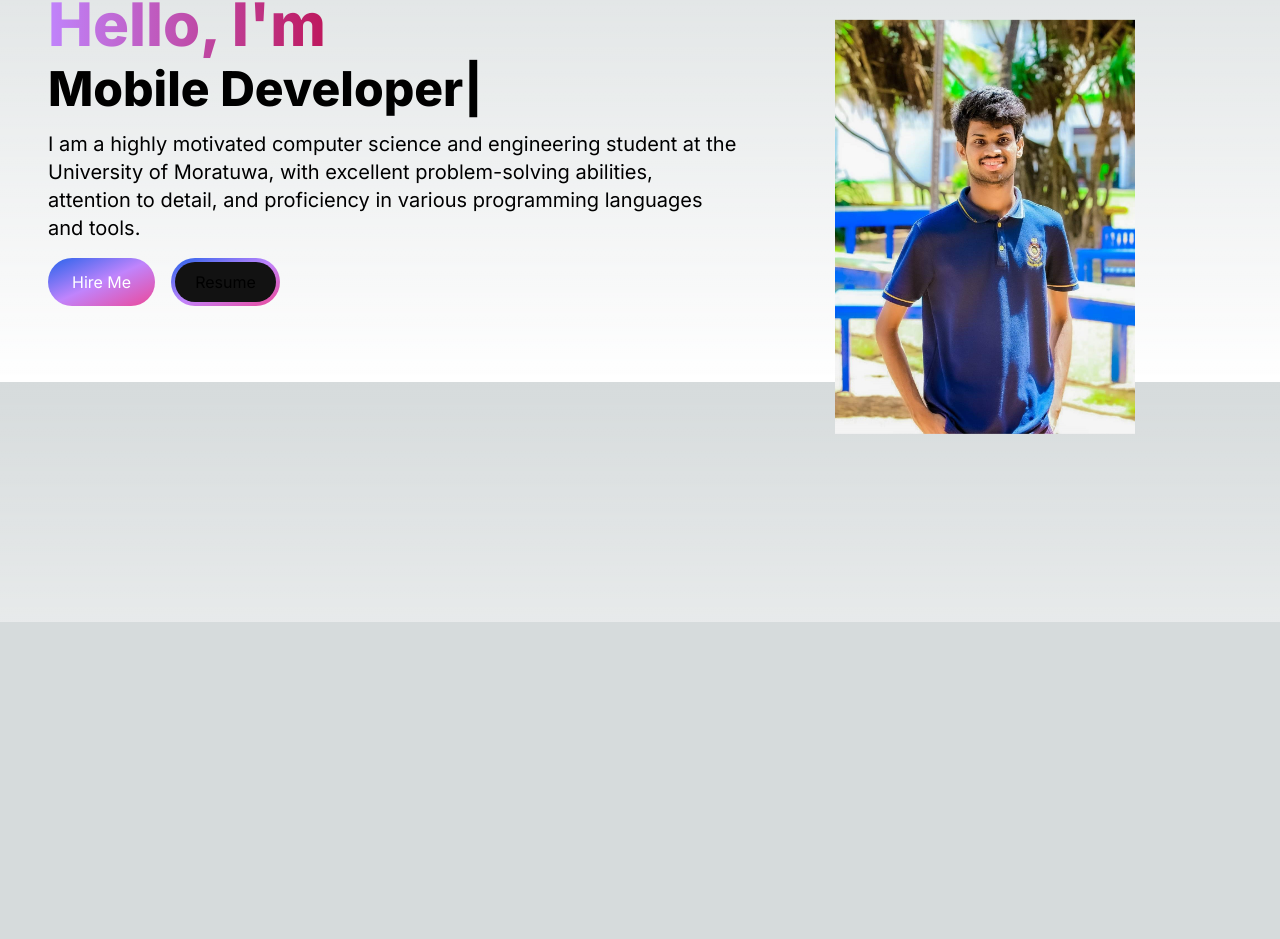
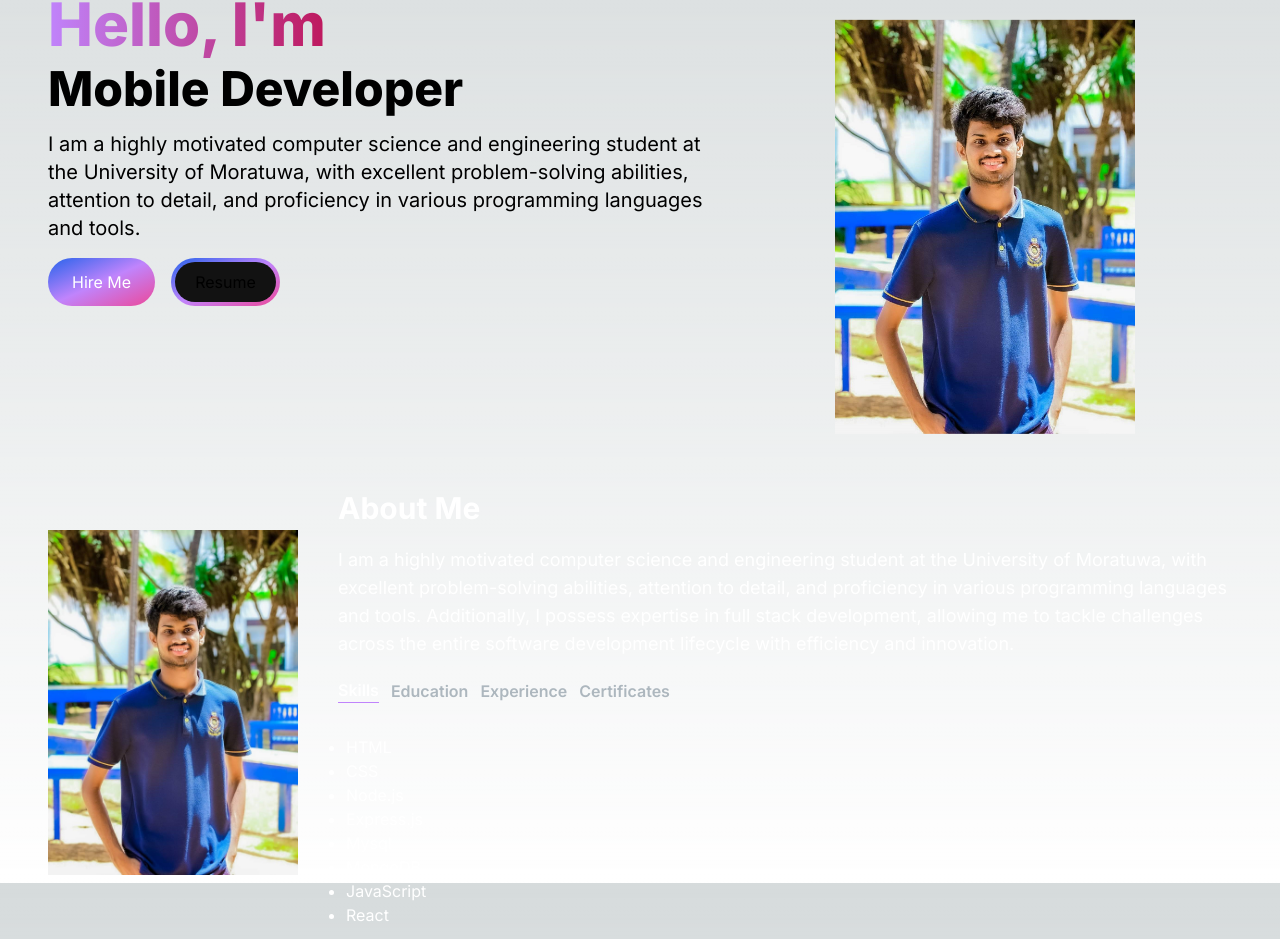
Before and after one commit to SithikaGuruge/Portfolio-My, a Next.js app in the folder my-portfolio/: page / in a window 1280 px wide. Shown: the part 178-1117 px from the top of the page. Before the commit the page ends 800 px from the top, so only its background shows below. Built offline with nearby package versions, Linux system fonts and the light colour scheme.

Commit message:
About-Me Section done

```diff
--- /dev/null
+++ b/my-portfolio/src/app/components/About.jsx
@@ -0,0 +1,128 @@
+"use client";
+import React, { startTransition, useState, useTransition } from "react";
+import Image from "next/image";
+import TabButtton from "./TabButtton";
+
+const Tab_DATA = [
+  {
+    title: "skills",
+    id: "skills",
+    content: (
+      <ul className="list-disc pl-2">
+      <li>HTML</li>
+      <li>CSS</li>
+        <li>Node.js</li>
+        <li>Express.js</li>
+        <li>Mysql</li>
+        <li>MongoDB</li>
+        <li>JavaScript</li>
+        <li>React</li>
+      </ul>
+    ),
+  },
+  {
+    title: "experience",
+    id: "experience",
+    content: (
+      <ul className="list-disc pl-2">
+        <li>Web Committee Lead - MERCon</li>
+        <li>Web Committee Member - Mora UXPlore</li>
+        <li>Director of Web and PR - UoM Leos</li>
+        <li>Marcketing and Web Committee Member - IEEE(RAAS)</li>
+      </ul>
+    ),
+  },
+  {
+    title: "education",
+    id: "education",
+    content: (
+      <ul className="list-disc pl-2">
+        <li>ST. Thomas College</li>
+        <li>Faculty of Engineering, University of Moratuwa</li>
+      </ul>
+    ),
+  },
+  {
+    title: "certificates",
+    id: "certificates",
+    content: (
+      <ul className="list-disc pl-2">
+        <li>Front-end development - Open UoM</li>
+        <li>Mobile app development - Coursera</li>
+        <li>Python Basic - Open UoM</li>
+        <li>Python Intermidiate - Open UoM</li>
+
+
+      </ul>
+    ),
+  }
+];
+
+export default function About() {
+  const [tab, setTab] = useState("skills");
+  const [isPending, startTransition] = useTransition();
+
+  const handleTabChange = (id) => {
+    startTransition(() => {
+      setTab(id);
+    });
+  };
+
+  return (
+    <section className="text-white">
+      <div className="flex flex-col items-center relative top-20 py-3 sm:flex-row sm:items-start sm:space-x-10">
+        <Image
+          src={"/Sithika Guruge.jpeg"}
+          alt="about Image"
+          width={250}
+          height={250}
+          className="sm:order-1 sm:pt-20 pt-20"
+        />
+
+        <div className="flex flex-col items-center sm:items-start sm:order-2">
+          <h1 className="text-3xl sm:text-3xl font-bold py-5 sm:pt-10">
+            About Me
+          </h1>
+          <p className="py-0 text-center sm:text-lg sm:text-left">
+            I am a highly motivated computer science and engineering student at
+            the University of Moratuwa, with excellent problem-solving
+            abilities, attention to detail, and proficiency in various
+            programming languages and tools. Additionally, I possess expertise
+            in full stack development, allowing me to tackle challenges across
+            the entire software development lifecycle with efficiency and
+            innovation.
+          </p>
+          <div className="mt-5 flex flex-row">
+            <TabButtton
+              selectTab={() => handleTabChange("skills")}
+              active={tab === "skills"}
+            >
+              Skills
+            </TabButtton>
+            <TabButtton
+              selectTab={() => handleTabChange("education")}
+              active={tab === "education"}
+            >
+              Education
+            </TabButtton>
+            <TabButtton
+              selectTab={() => handleTabChange("experience")}
+              active={tab === "experience"}
+            >
+              Experience
+            </TabButtton>
+            <TabButtton
+              selectTab={() => handleTabChange("certificates")}
+              active={tab === "certificates"}
+            >
+              Certificates
+            </TabButtton>
+          </div>
+          <div className="mt-8">
+            {Tab_DATA.find((t) => t.id === tab).content}
+          </div>
+        </div>
+      </div>
+    </section>
+  );
+}
--- a/my-portfolio/src/app/components/HeroSection.jsx
+++ b/my-portfolio/src/app/components/HeroSection.jsx
@@ -28,7 +28,7 @@ const HeroSection = () => {
     </span>
 
     </h1>
-    <p className='sm:text-lg lg:text-xl mb-2 text-base'>I am a highly motivated computer science and engineering student at the University of Moratuwa, with
+    <p className='sm:text-lg lg:text-xl mb-2 mr-5 text-base'>I am a highly motivated computer science and engineering student at the University of Moratuwa, with
 excellent problem-solving abilities, attention to detail, and proficiency in various programming languages
 and tools. </p>
     <div>
--- /dev/null
+++ b/my-portfolio/src/app/components/TabButtton.jsx
@@ -0,0 +1,13 @@
+import React from 'react';
+
+export default function TabButtton({ active, selectTab, children }) {
+  const buttonClasses = active ? 'text-white border-b border-purple-400' : 'text-[#ADB7BE]';
+
+  return (
+    <button onClick={selectTab}>
+      <p className={`mr-3 font-semibold hover:text-white ${buttonClasses}`}>
+        {children}
+      </p>
+    </button>
+  );
+}
--- a/my-portfolio/src/app/page.js
+++ b/my-portfolio/src/app/page.js
@@ -1,5 +1,6 @@
 import HeroSection from "./components/HeroSection";
 import Navbar from "./components/Navbar";
+import About from "./components/About";
 
 export default function Home() {
   return (
@@ -7,6 +8,7 @@ export default function Home() {
     <Navbar/>
       <div className="container mt-24 mx-auto px-12 py-6">
     <HeroSection/>
+    <About id="#about"/>
     </div>
     </main>
   );
```
